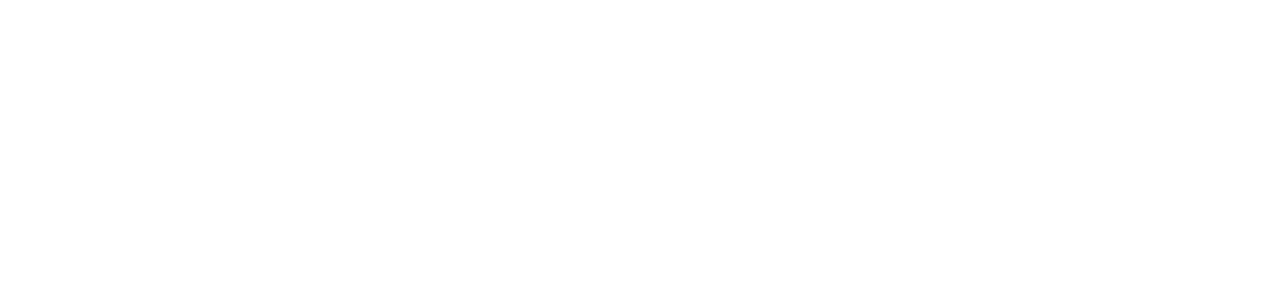
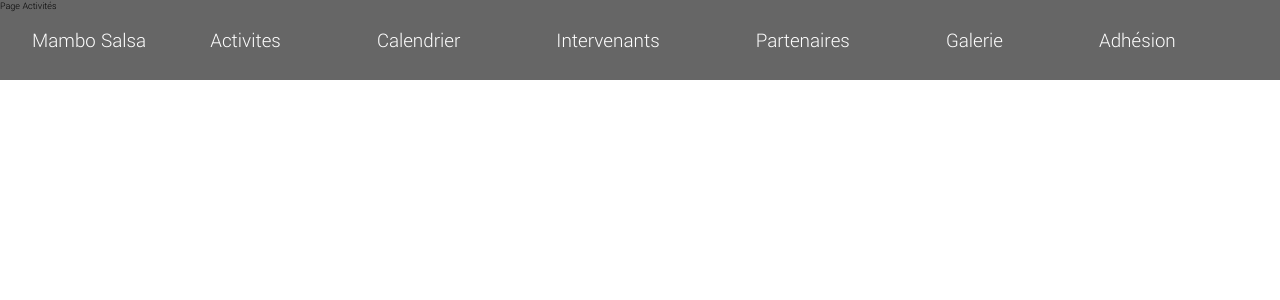
Before and after one commit to ValeryC/mambo, a React (Create React App) app in the folder my-app/: page /activites in a window 1280 px wide. Shown: the top 300 px of the page. Built offline with nearby package versions, Linux system fonts and the light colour scheme.

Commit message:
Prepare other pages : creations containers + set links and routes in App.js and toolbar.js

```diff
--- a/my-app/src/App.js
+++ b/my-app/src/App.js
@@ -2,6 +2,13 @@
 import { BrowserRouter, Route, Switch  }from 'react-router-dom'
 import './App.css'
 import Homepage from './containers/Homepage.js'
+import Activites from './containers/Activites.js'
+import Calendrier from './containers/Calendrier.js'
+import Intervenants from './containers/Intervenants.js'
+import Partenaires from './containers/Partenaires.js'
+import Galerie from './containers/Galerie.js'
+import Adhesion from './containers/Adhesion.js'
+
 
 class App extends Component {
 
@@ -13,12 +20,12 @@
           <div>
             <Switch>
               <Route exact path="/" component={Homepage}/>
-              {/* <Route exact path="/activites" component={Activites}/>
+              <Route exact path="/activites" component={Activites}/>
               <Route exact path="/calendrier" component={Calendrier}/>
               <Route exact path="/intervenants" component={Intervenants}/>
               <Route exact path="/partenaires" component={Partenaires}/>
               <Route exact path="/galerie" component={Galerie}/>
-              <Route exact path="/adhesion" component={Adhesion}/> */}
+              <Route exact path="/adhesion" component={Adhesion}/>
             </Switch>
           </div>
         </BrowserRouter>
--- a/my-app/src/components/toolbar/toolbar.js
+++ b/my-app/src/components/toolbar/toolbar.js
@@ -1,4 +1,5 @@
 import React from 'react'
+import { Link } from 'react-router-dom'
 
 import DrawerToggleButton from '../SideDrawer/DrawerToggleButton.js'
 import './Toolbar.css'
@@ -9,15 +10,16 @@
             <div className="toolbar_toggle-button" >
                 <DrawerToggleButton click ={props.drawerClickHandler} />
             </div>
-            <div className="toolbar_logo"><a href="/">Mambo Salsa</a></div>
+            <div className="toolbar_logo"><Link to={"/"}>Mambo Salsa</Link></div>
             <div className="spacer" />
             <div className="toolbar_navigation_items">
                 <ul>
-                    <li><a href="/">Activites</a></li>
-                    <li><a href="/">Calendrier</a></li>
-                    <li><a href="/">Intervenants</a></li>
-                    <li><a href="/">Galerie</a></li>
-                    <li><a href="/">Adhésion</a></li>
+                    <li><Link to={"/activites"}>Activites</Link></li>
+                    <li><Link to={"/calendrier"}>Calendrier</Link></li>
+                    <li><Link to={"/intervenants"}>Intervenants</Link></li>
+                    <li><Link to={"/partenaires"}>Partenaires</Link></li>
+                    <li><Link to={"/galerie"}>Galerie</Link></li>
+                    <li><Link to={"/adhesion"}>Adhésion</Link></li>
                 </ul>
             </div>
         </nav>
--- /dev/null
+++ b/my-app/src/containers/Activites.js
@@ -0,0 +1,42 @@
+import React, { Component } from 'react'
+import '../App.css'
+import Toolbar from '../components/Toolbar/Toolbar'
+import SideDrawer from '../components/SideDrawer/SideDrawer'
+import Backdrop from '../components/Backdrop/Backdrop'
+
+class Activites extends Component {
+
+  state = {
+    sideDrawerOpen: false
+  }
+
+  drawerToggleClickHandler = () => {
+    this.setState((prevState) => {
+      return { sideDrawerOpen: !prevState.sideDrawerOpen }
+    })
+  }
+
+  backdropClickHandler = () => {
+    this.setState({ sideDrawerOpen: false })
+  }
+
+  render() {
+    let sideDrawer
+    let backdrop
+
+    if (this.state.sideDrawerOpen) {
+      sideDrawer = <SideDrawer />
+      backdrop = <Backdrop click={this.backdropClickHandler} />
+    }
+    return (
+      <div style={{ height: '100%' }} >
+        <Toolbar drawerClickHandler={this.drawerToggleClickHandler} />
+        <SideDrawer show={this.state.sideDrawerOpen} />
+        {backdrop}
+        <div>Page Activités</div>
+      </div>
+    )
+  }
+}
+
+export default Activites
--- /dev/null
+++ b/my-app/src/containers/Adhesion.js
@@ -0,0 +1,42 @@
+import React, { Component } from 'react'
+import '../App.css'
+import Toolbar from '../components/Toolbar/Toolbar'
+import SideDrawer from '../components/SideDrawer/SideDrawer'
+import Backdrop from '../components/Backdrop/Backdrop'
+
+class Adhesion extends Component {
+
+  state = {
+    sideDrawerOpen: false
+  }
+
+  drawerToggleClickHandler = () => {
+    this.setState((prevState) => {
+      return { sideDrawerOpen: !prevState.sideDrawerOpen }
+    })
+  }
+
+  backdropClickHandler = () => {
+    this.setState({ sideDrawerOpen: false })
+  }
+
+  render() {
+    let sideDrawer
+    let backdrop
+
+    if (this.state.sideDrawerOpen) {
+      sideDrawer = <SideDrawer />
+      backdrop = <Backdrop click={this.backdropClickHandler} />
+    }
+    return (
+      <div style={{ height: '100%' }} >
+        <Toolbar drawerClickHandler={this.drawerToggleClickHandler} />
+        <SideDrawer show={this.state.sideDrawerOpen} />
+        {backdrop}
+        <div>Page Adhesion</div>
+      </div>
+    )
+  }
+}
+
+export default Adhesion
--- /dev/null
+++ b/my-app/src/containers/Calendrier.js
@@ -0,0 +1,42 @@
+import React, { Component } from 'react'
+import '../App.css'
+import Toolbar from '../components/Toolbar/Toolbar'
+import SideDrawer from '../components/SideDrawer/SideDrawer'
+import Backdrop from '../components/Backdrop/Backdrop'
+
+class Calendrier extends Component {
+
+  state = {
+    sideDrawerOpen: false
+  }
+
+  drawerToggleClickHandler = () => {
+    this.setState((prevState) => {
+      return { sideDrawerOpen: !prevState.sideDrawerOpen }
+    })
+  }
+
+  backdropClickHandler = () => {
+    this.setState({ sideDrawerOpen: false })
+  }
+
+  render() {
+    let sideDrawer
+    let backdrop
+
+    if (this.state.sideDrawerOpen) {
+      sideDrawer = <SideDrawer />
+      backdrop = <Backdrop click={this.backdropClickHandler} />
+    }
+    return (
+      <div style={{ height: '100%' }} >
+        <Toolbar drawerClickHandler={this.drawerToggleClickHandler} />
+        <SideDrawer show={this.state.sideDrawerOpen} />
+        {backdrop}
+        <div>Page Calendrier</div>
+      </div>
+    )
+  }
+}
+
+export default Calendrier
--- /dev/null
+++ b/my-app/src/containers/Galerie.js
@@ -0,0 +1,42 @@
+import React, { Component } from 'react'
+import '../App.css'
+import Toolbar from '../components/Toolbar/Toolbar'
+import SideDrawer from '../components/SideDrawer/SideDrawer'
+import Backdrop from '../components/Backdrop/Backdrop'
+
+class Galerie extends Component {
+
+  state = {
+    sideDrawerOpen: false
+  }
+
+  drawerToggleClickHandler = () => {
+    this.setState((prevState) => {
+      return { sideDrawerOpen: !prevState.sideDrawerOpen }
+    })
+  }
+
+  backdropClickHandler = () => {
+    this.setState({ sideDrawerOpen: false })
+  }
+
+  render() {
+    let sideDrawer
+    let backdrop
+
+    if (this.state.sideDrawerOpen) {
+      sideDrawer = <SideDrawer />
+      backdrop = <Backdrop click={this.backdropClickHandler} />
+    }
+    return (
+      <div style={{ height: '100%' }} >
+        <Toolbar drawerClickHandler={this.drawerToggleClickHandler} />
+        <SideDrawer show={this.state.sideDrawerOpen} />
+        {backdrop}
+        <div>Page Galerie</div>
+      </div>
+    )
+  }
+}
+
+export default Galerie
--- /dev/null
+++ b/my-app/src/containers/Intervenants.js
@@ -0,0 +1,42 @@
+import React, { Component } from 'react'
+import '../App.css'
+import Toolbar from '../components/Toolbar/Toolbar'
+import SideDrawer from '../components/SideDrawer/SideDrawer'
+import Backdrop from '../components/Backdrop/Backdrop'
+
+class Intervenants extends Component {
+
+  state = {
+    sideDrawerOpen: false
+  }
+
+  drawerToggleClickHandler = () => {
+    this.setState((prevState) => {
+      return { sideDrawerOpen: !prevState.sideDrawerOpen }
+    })
+  }
+
+  backdropClickHandler = () => {
+    this.setState({ sideDrawerOpen: false })
+  }
+
+  render() {
+    let sideDrawer
+    let backdrop
+
+    if (this.state.sideDrawerOpen) {
+      sideDrawer = <SideDrawer />
+      backdrop = <Backdrop click={this.backdropClickHandler} />
+    }
+    return (
+      <div style={{ height: '100%' }} >
+        <Toolbar drawerClickHandler={this.drawerToggleClickHandler} />
+        <SideDrawer show={this.state.sideDrawerOpen} />
+        {backdrop}
+        <div>Page Intervenants</div>
+      </div>
+    )
+  }
+}
+
+export default Intervenants
--- /dev/null
+++ b/my-app/src/containers/Partenaires.js
@@ -0,0 +1,42 @@
+import React, { Component } from 'react'
+import '../App.css'
+import Toolbar from '../components/Toolbar/Toolbar'
+import SideDrawer from '../components/SideDrawer/SideDrawer'
+import Backdrop from '../components/Backdrop/Backdrop'
+
+class Partenaires extends Component {
+
+  state = {
+    sideDrawerOpen: false
+  }
+
+  drawerToggleClickHandler = () => {
+    this.setState((prevState) => {
+      return { sideDrawerOpen: !prevState.sideDrawerOpen }
+    })
+  }
+
+  backdropClickHandler = () => {
+    this.setState({ sideDrawerOpen: false })
+  }
+
+  render() {
+    let sideDrawer
+    let backdrop
+
+    if (this.state.sideDrawerOpen) {
+      sideDrawer = <SideDrawer />
+      backdrop = <Backdrop click={this.backdropClickHandler} />
+    }
+    return (
+      <div style={{ height: '100%' }} >
+        <Toolbar drawerClickHandler={this.drawerToggleClickHandler} />
+        <SideDrawer show={this.state.sideDrawerOpen} />
+        {backdrop}
+        <div>Page Partenaires</div>
+      </div>
+    )
+  }
+}
+
+export default Partenaires
```
